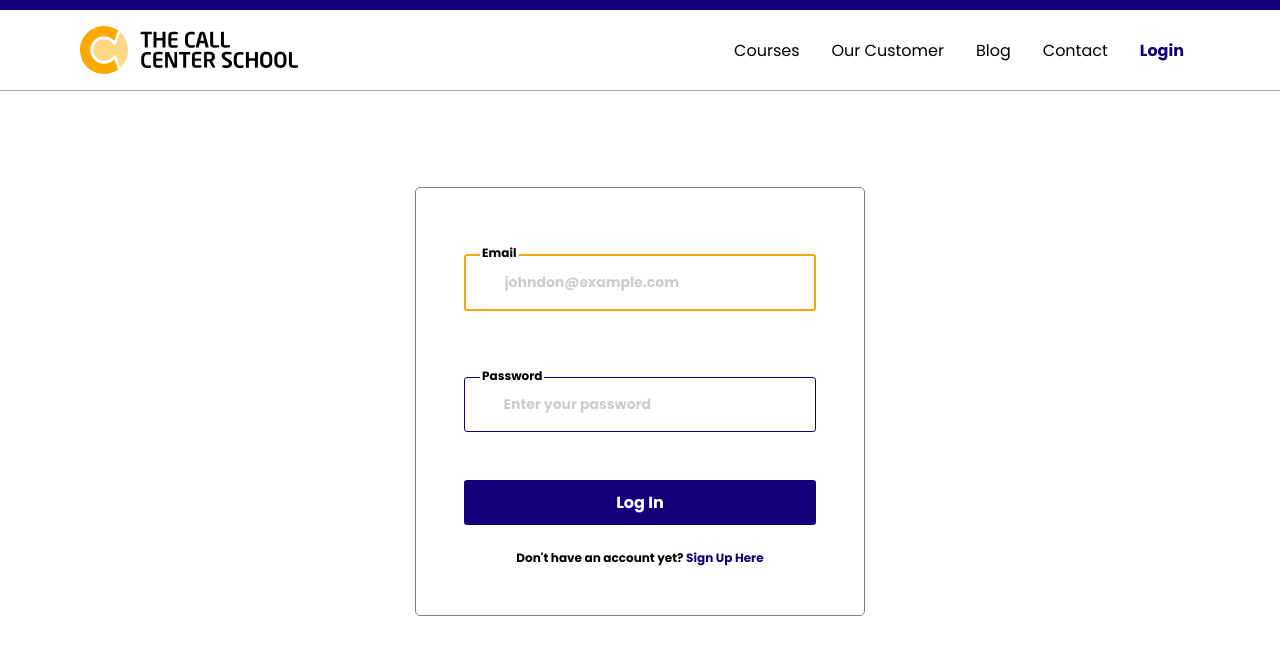
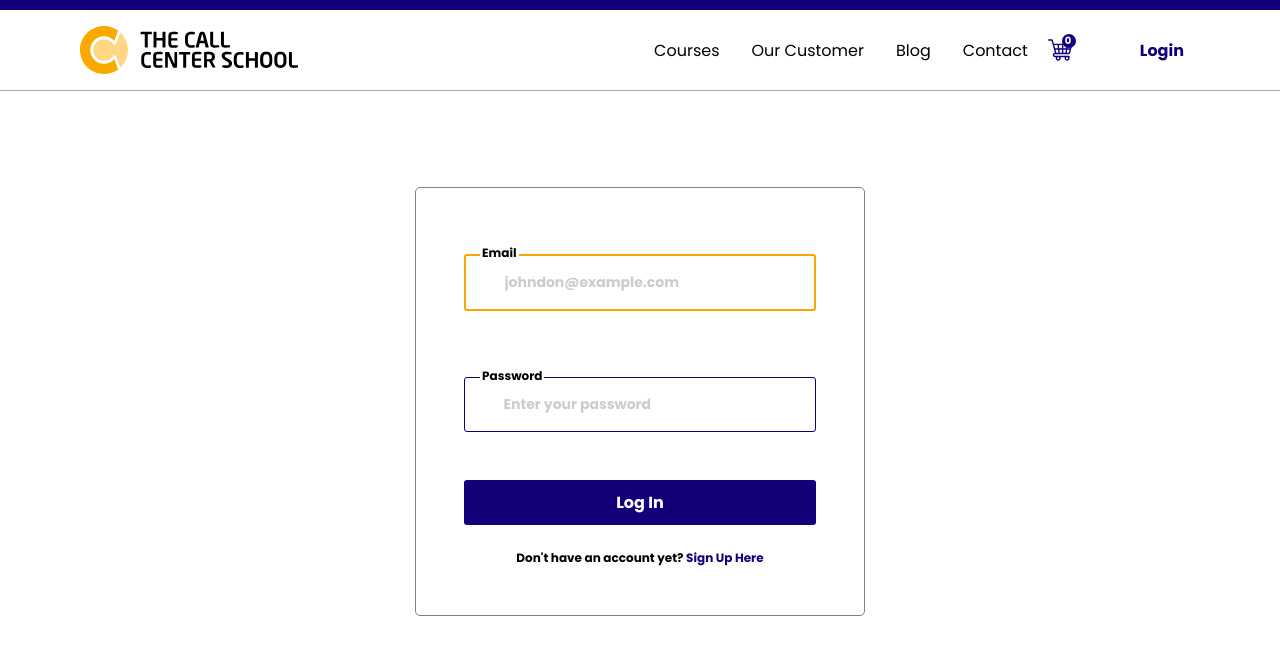
Before and after one commit to Pauldumebi/ARM-Test, a React (Create React App) app: page /login in a window 1280 px wide. Shown: the top 654 px of the page. Built offline with nearby package versions, Linux system fonts and the light colour scheme; a web font is replaced by a local one.

Commit message:
added-cart

```diff
--- a/src/App.js
+++ b/src/App.js
@@ -8,6 +8,7 @@ import Login from './components/pages/Login/Login';
 import Overview from './components/pages/Overview/Overview';
 import SignUp from './components/pages/SignUp/SignUp';
 import SingleCourse from './components/pages/SingleCourse/SingleCourse';
+import Cart from './components/pages/Cart/Cart';
 
 function App() {
 	const auth = localStorage.getItem('ccAuth');
@@ -29,6 +30,7 @@ function App() {
 				<Route exact path="/courses" component={Courses} />
 				<Route exact path="/overview" component={Overview} />
 				<Route exact path="/courses/:courseName" component={SingleCourse} />
+				<Route exact path="/cart" component={Cart} />
 				<Redirect to="/" />
 			</Switch>
 		</div>
--- /dev/null
+++ b/src/components/layout/CartIcon/CartIcon.js
@@ -0,0 +1,16 @@
+import classes from './CartIcon.module.css';
+import { ReactComponent as Cart } from '../../../images/shopping-cart.svg';
+import { useStateContext } from '../../../context/context';
+import { Link } from 'react-router-dom';
+
+const CartIcon = () => {
+	const { cart } = useStateContext();
+	return (
+		<Link to="/cart" className={classes.CartIcon}>
+			<Cart />
+			<span>{cart.length}</span>
+		</Link>
+	);
+};
+
+export default CartIcon;
--- /dev/null
+++ b/src/components/layout/CartIcon/CartIcon.module.css
@@ -0,0 +1,33 @@
+.CartIcon {
+	/* background-color: #12007a; */
+	border-radius: 50%;
+	height: 2rem;
+	width: 2rem;
+	display: flex;
+	align-items: center;
+	justify-content: center;
+	position: relative;
+	margin-right: 3rem;
+}
+
+.CartIcon svg {
+	height: 1.5rem;
+	width: 1.5rem;
+	fill: #12007a;
+}
+
+.CartIcon span {
+	position: absolute;
+	top: 0;
+	right: 0;
+	background-color: #12007a;
+	font-size: 10px;
+	font-weight: 700;
+	color: #fff;
+	padding: 3px;
+	border-radius: 100%;
+	height: 14px;
+	width: 14px;
+	display: flex;
+	align-items: center;
+}
--- a/src/components/layout/Navbar/Navbar.js
+++ b/src/components/layout/Navbar/Navbar.js
@@ -1,6 +1,7 @@
 import classes from './Navbar.module.css';
 import Logo from '../../../images/the-call-center.svg';
 import NavItem from '../NavItem/NavItem';
+import CartIcon from '../CartIcon/CartIcon';
 import { useHistory } from 'react-router-dom';
 
 const Navbar = () => {
@@ -14,6 +15,7 @@ const Navbar = () => {
 				<NavItem route="/customers" label="Our Customer" />
 				<NavItem route="/blog" label="Blog" />
 				<NavItem route="/contact" label="Contact" />
+				<CartIcon />
 				{!isAuth && <NavItem route="/login" label="Login" />}
 				{isAuth && (
 					<button
--- a/src/components/pages/Cart/Cart.js
+++ b/src/components/pages/Cart/Cart.js
@@ -1,7 +1,61 @@
 import classes from './Cart.module.css';
+import { useStateContext } from '../../../context/context';
+import { Link } from 'react-router-dom';
+import { usePaystackPayment } from 'react-paystack';
+import { useState } from 'react';
 
 const Cart = () => {
-	return <section className={classes.Cart}>Cart says hi!</section>;
+	const { cart, total } = useStateContext();
+	const userInfo = JSON.parse(localStorage.getItem('ccAuth'));
+	const [config, setConfig] = useState({
+		name: userInfo.companyName,
+		email: userInfo.email,
+		amount: total,
+		publicKey: 'pk_test_4e331046a3e4ffdddac742a4670ae0b1b98c0b3f',
+	});
+	const initializePayment = usePaystackPayment(config);
+
+	const onSuccess = () => {
+		alert('Payment Successful');
+	};
+
+	const onClose = () => [alert('Payment not complemeted')];
+	return (
+		<section className={classes.Cart}>
+			<h4 className={classes.Heading}>My Cart</h4>
+			{cart.length > 0 ? (
+				cart.map((item) => (
+					<div key={item.courseID} className={classes.CartItem}>
+						<img
+							src="../../../images/reactredux.jpeg"
+							alt={item.courseName}
+							className={classes.CartItemImage}
+						/>
+						<h6>{item.courseName}</h6>
+						<button>remove from cart</button>
+					</div>
+				))
+			) : (
+				<div>
+					<h6>Your cart is empty</h6>
+					<Link to="/courses">Buy a course here</Link>
+				</div>
+			)}
+			{cart.length > 0 && (
+				<>
+					<div className={classes.Total}>
+						<h6>Total:</h6> <p>$: {total}.00</p>
+					</div>
+					<button
+						className={classes.CheckoutBtn}
+						onClick={() => initializePayment(onSuccess, onClose)}
+					>
+						Proceed to checkout
+					</button>
+				</>
+			)}
+		</section>
+	);
 };
 
 export default Cart;
--- a/src/components/pages/Cart/Cart.module.css
+++ b/src/components/pages/Cart/Cart.module.css
@@ -0,0 +1,70 @@
+.Cart {
+	padding: 3rem 5rem;
+	background-color: #eee;
+}
+
+.Heading {
+	font-size: 24px;
+	margin-bottom: 1rem;
+}
+
+.CheckoutBtn {
+	color: #fff;
+	background-color: #12007a;
+	border: none;
+	outline: none;
+	padding: 8px 16px;
+	border-radius: 3px;
+	font-family: inherit;
+	font-weight: 700;
+	font-size: 16px;
+	cursor: pointer;
+	text-transform: capitalize;
+}
+
+.CartItem {
+	background-color: #fff;
+	border-radius: 4px;
+	padding: 8px;
+	margin-bottom: 1rem;
+	display: flex;
+	align-items: center;
+	width: 70%;
+}
+
+.CartItem h6 {
+	font-size: 18px;
+	margin-left: 2rem;
+	margin-right: auto;
+}
+
+.CartItem button {
+	font-family: inherit;
+	border: none;
+	outline: none;
+	display: flex;
+	background-color: #fff;
+	justify-content: center;
+	text-align: center;
+	cursor: pointer;
+	border: 1px solid #12007a;
+	text-transform: capitalize;
+	color: #12007a;
+	padding: 8px 16px;
+	border-radius: 4px;
+	font-weight: 700;
+}
+
+.CartItemImage {
+	height: 3rem;
+}
+
+.Total {
+	display: flex;
+	align-items: center;
+}
+
+.Total h6 {
+	font-size: 18px;
+	margin-right: 4rem;
+}
--- a/src/components/pages/Login/Login.js
+++ b/src/components/pages/Login/Login.js
@@ -29,6 +29,7 @@ const LoginPage = () => {
 					companyID: res.data.userData.companyID,
 					companyName: res.data.userData.companyName,
 					userID: res.data.userData.id,
+					email: res.data.userData.email,
 				});
 
 				localStorage.setItem('ccAuth', userInfo);
```
